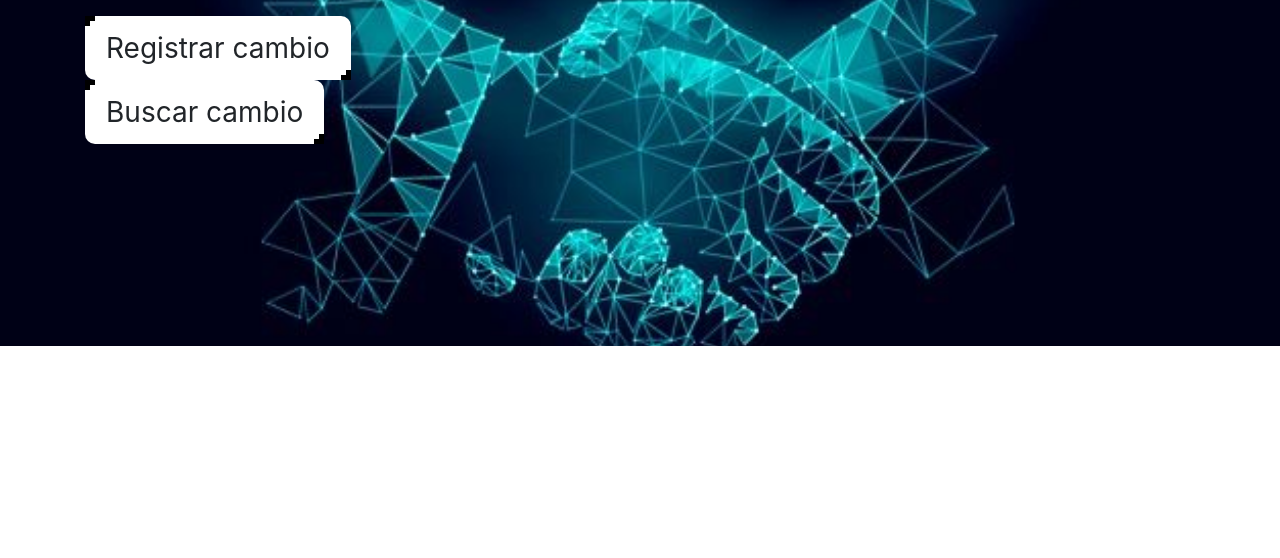
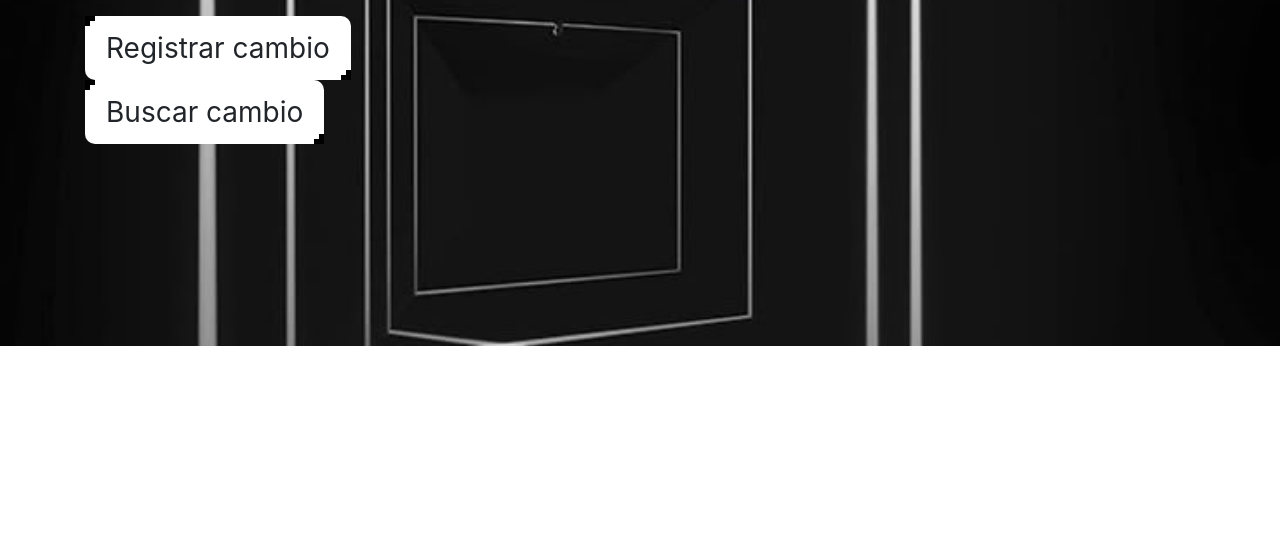
Before and after one commit to yaninacba/kambio2, a website: page index.html in a window 1280 px wide. Shown: the part 266-824 px from the top of the page. Drawn offline with nearby package versions, Linux system fonts and the light colour scheme.

Commit message:
Update index.css

```diff
--- a/index.css
+++ b/index.css
@@ -8,7 +8,7 @@
 
         }
 .background-image {
-    background-image: url("manos.jpg"); /* Ruta de la imagen */
+    background-image: url("fondonegro.jpg"); /* Ruta de la imagen */
     background-size: cover; /* Ajusta la imagen al tamaño del contenedor */
     background-position: center; /* Centra la imagen */
     background-repeat: no-repeat; /* Evita que la imagen se repita */
```
